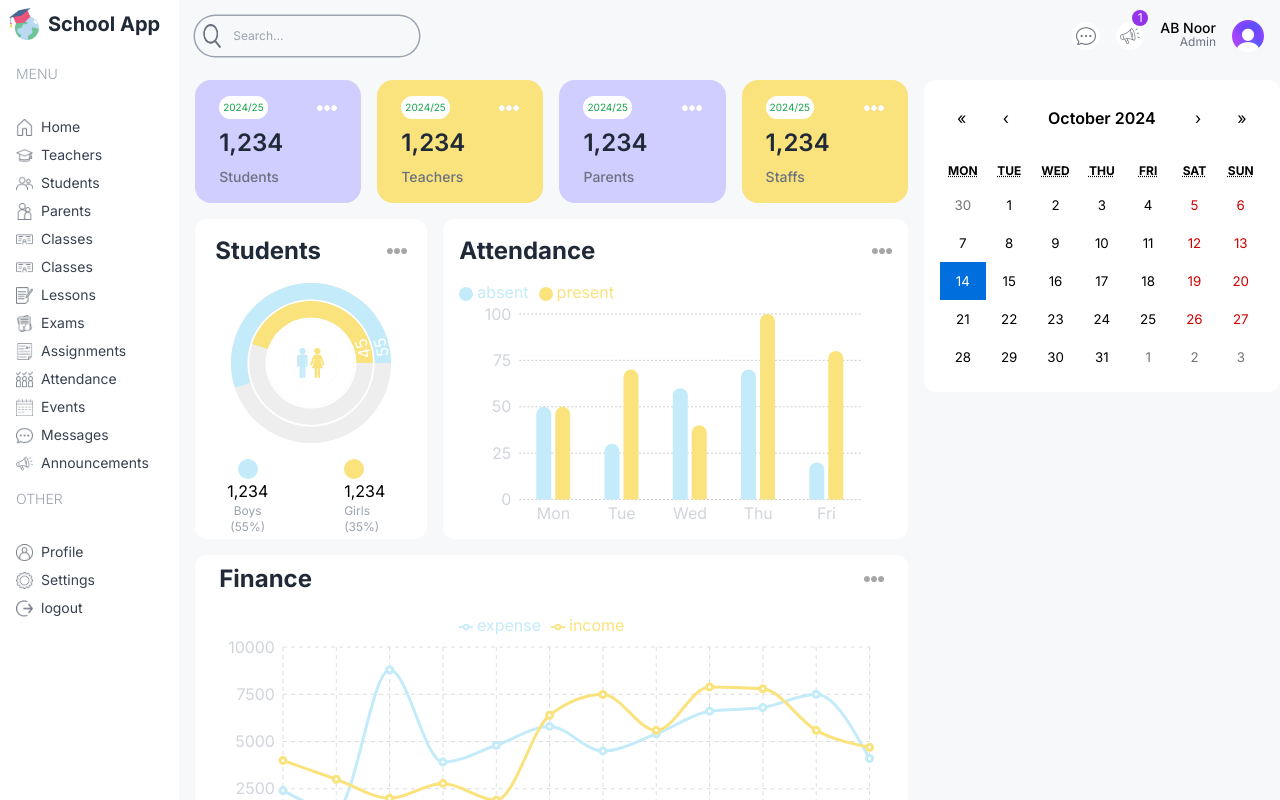
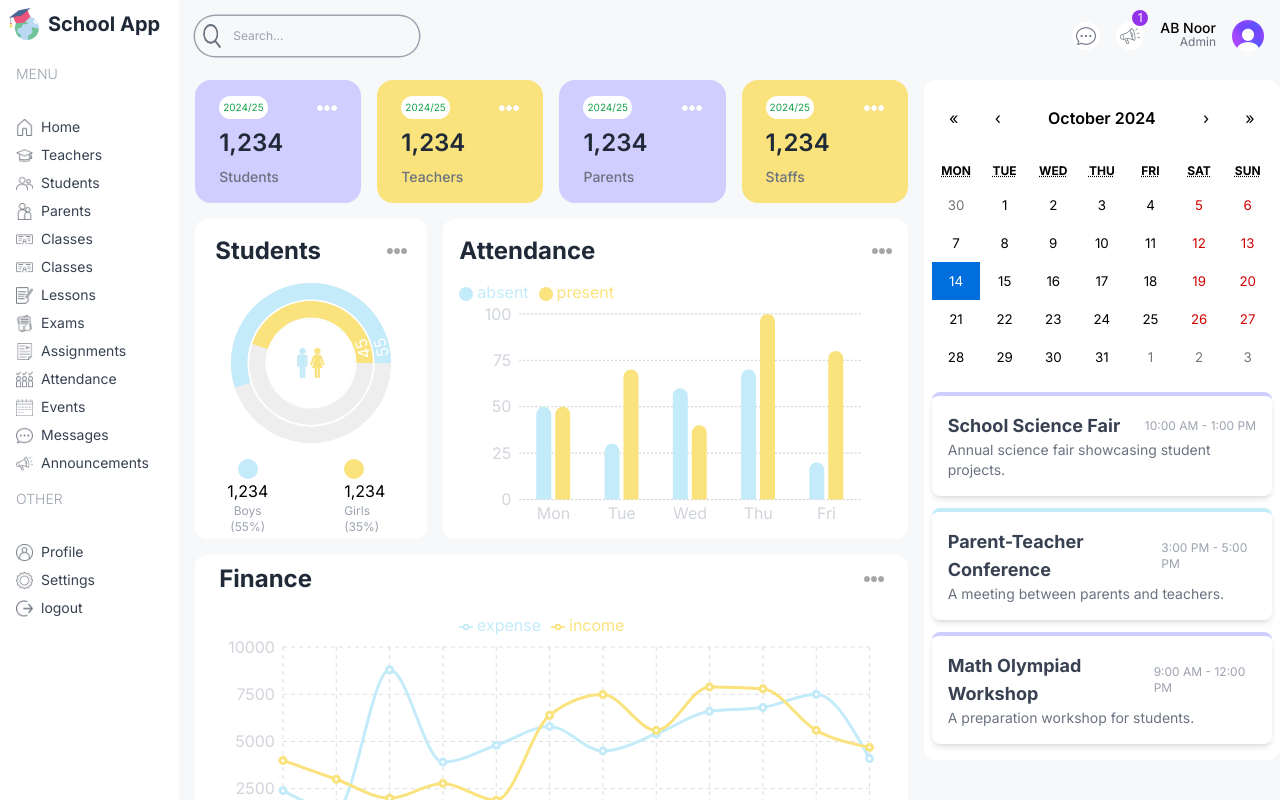
Before and after one commit to MdAbdullahIbnNoor/nextjs-school-dashboard, a Next.js app: page /dashboard/admin in a window 1280 px wide. Built offline with nearby package versions, Linux system fonts and the light colour scheme.

Commit message:
calender updated

```diff
--- a/src/app/components/Calender.tsx
+++ b/src/app/components/Calender.tsx
@@ -7,11 +7,45 @@ type ValuePiece = Date | null;
 
 type Value = ValuePiece | [ValuePiece, ValuePiece];
 
+// Temporary
+const events = [
+    {
+        id: 1,
+        title: "School Science Fair",
+        time: "10:00 AM - 1:00 PM",
+        description: "Annual science fair showcasing student projects."
+    },
+    {
+        id: 2,
+        title: "Parent-Teacher Conference",
+        time: "3:00 PM - 5:00 PM",
+        description: "A meeting between parents and teachers."
+    },
+    {
+        id: 3,
+        title: "Math Olympiad Workshop",
+        time: "9:00 AM - 12:00 PM",
+        description: "A preparation workshop for students."
+    }
+
+]
+
 const Calender = () => {
     const [value, onChange] = useState<Value>(new Date());
     return (
-        <div className='w-full rounded-xl p-4'>
-            <Calendar onChange={onChange} value={value}/>
+        <div className='w-full rounded-xl px-2 py-4' >
+            <Calendar onChange={onChange} value={value} />
+            <div className='flex flex-col gap-3 mt-4'>
+                {events.map(event => (
+                    <div key={event.id} className='border-t-4 odd:border-adminPurple even:border-adminSky rounded-lg p-4 shadow-md '>
+                        <div className='flex items-center justify-between'>
+                            <h1 className='text-gray-700 font-bold text-lg'>{event.title}</h1>
+                            <span className='text-xs text-gray-400'>{event.time}</span>
+                        </div>
+                        <p className='text-gray-500 text-sm'>{event.description}</p>
+                    </div>
+                ))}
+            </div>
         </div>
     )
 }
```
